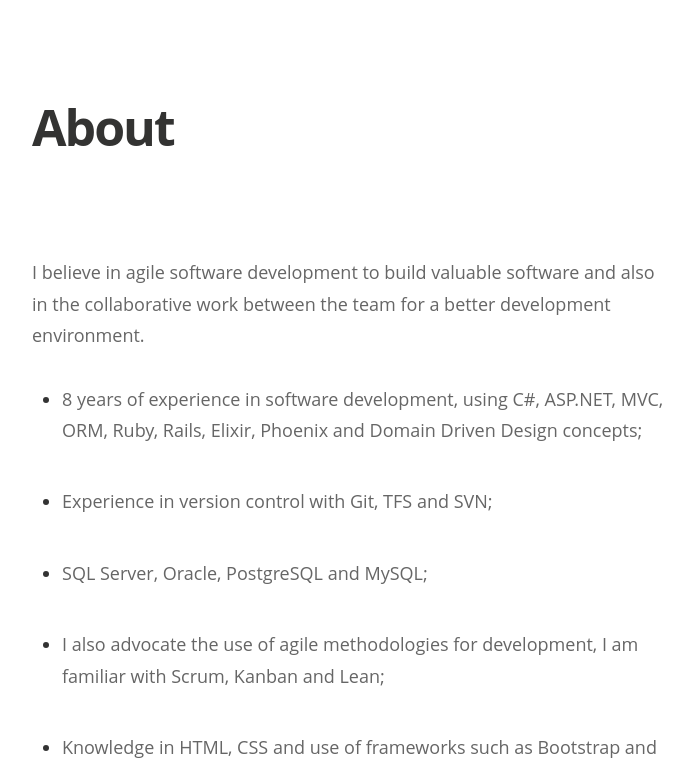
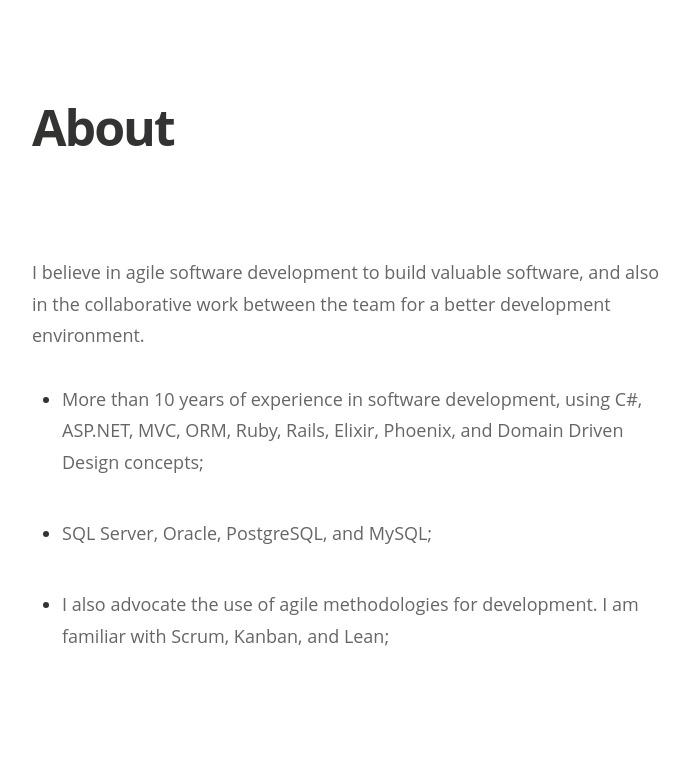
Before and after one commit to amandasposito/amandasposito.github.io, a Jekyll site: the page built from about.md, in a window 1280 px wide, cut to the strip 0-760 px from the top of the page. Shown: the whole strip, without its empty margins (288-981 px from the left). Built offline with Jekyll 4.4.1, drawn with Linux system fonts in a browser that asks for light colours; nearby versions of some CDN libraries; some web fonts are replaced; some of the changed text lies outside the part shown.

Commit message:
Update about

```diff
--- a/about.md
+++ b/about.md
@@ -4,14 +4,10 @@
 permalink: /about/
 ---
 
-I believe in agile software development to build valuable software and also in the collaborative work between the team for a better development environment.
+I believe in agile software development to build valuable software, and also in the collaborative work between the team for a better development environment.
 
-* 8 years of experience in software development, using C#, ASP.NET, MVC, ORM, Ruby, Rails, Elixir, Phoenix and Domain Driven Design concepts;
+* More than 10 years of experience in software development, using C#, ASP.NET, MVC, ORM, Ruby, Rails, Elixir, Phoenix, and Domain Driven Design concepts;
 
-* Experience in version control with Git, TFS and SVN;
+* SQL Server, Oracle, PostgreSQL, and MySQL;
 
-* SQL Server, Oracle, PostgreSQL and MySQL;
-
-* I also advocate the use of agile methodologies for development, I am familiar with Scrum, Kanban and Lean;
-
-* Knowledge in HTML, CSS and use of frameworks such as Bootstrap and Foundation;
+* I also advocate the use of agile methodologies for development. I am familiar with Scrum, Kanban, and Lean;
```
